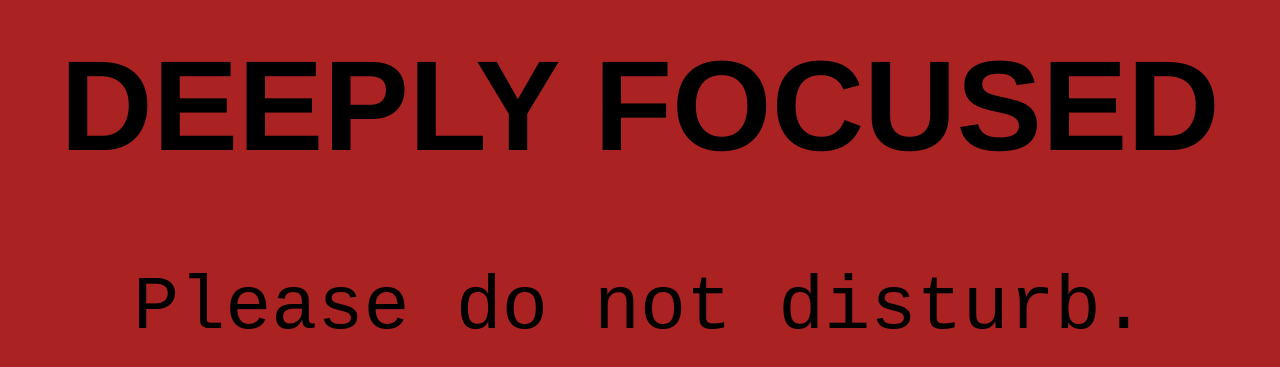
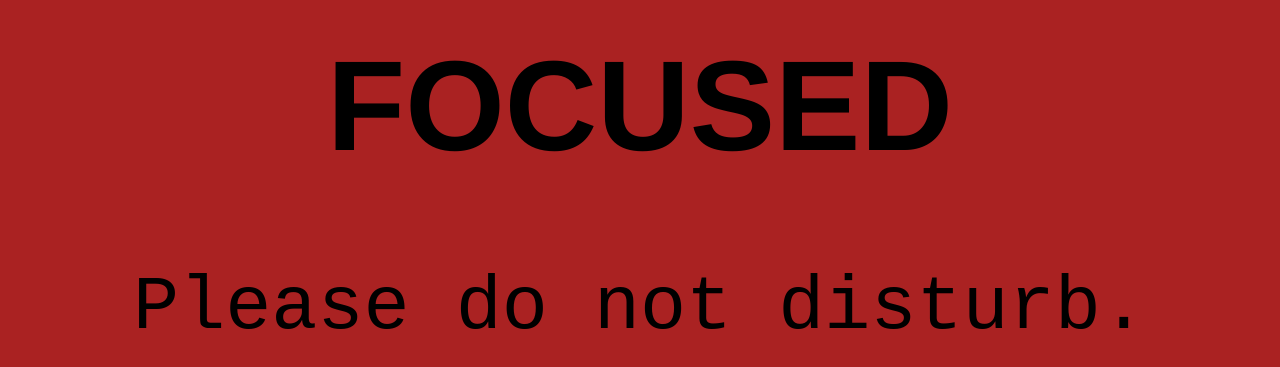
Before and after one commit to foutoucour/CanYouDisturbMe, a plain HTML site: page index.html in a window 1280 px wide. Shown: the part 213-580 px from the top of the page. Drawn offline with nearby package versions, Linux system fonts and the light colour scheme.

Commit message:
Update index.html

```diff
--- a/index.html
+++ b/index.html
@@ -61,7 +61,7 @@
     <body>
         <div id="container" class="busy">
             <div class="box" id="msgbusy">
-                <h1>DEEPLY FOCUSED</h1>
+                <h1>FOCUSED</h1>
                 <p>Please do not disturb.</p>
             </div>
             <div class="box" id="msgfree" style="display: none;">
```
